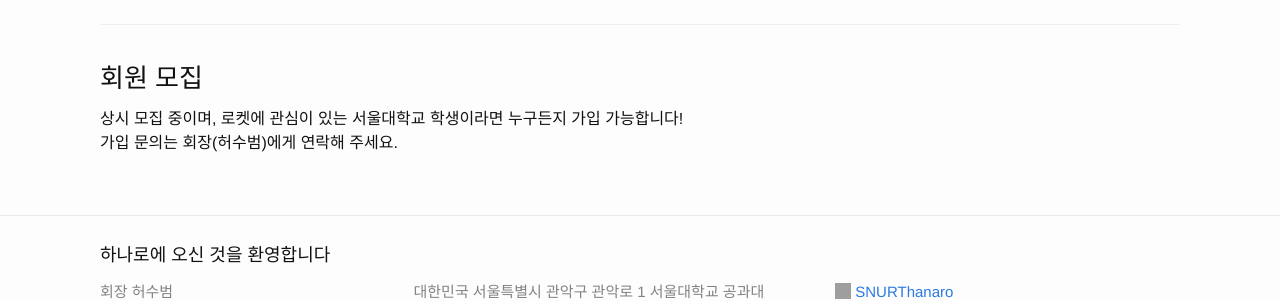
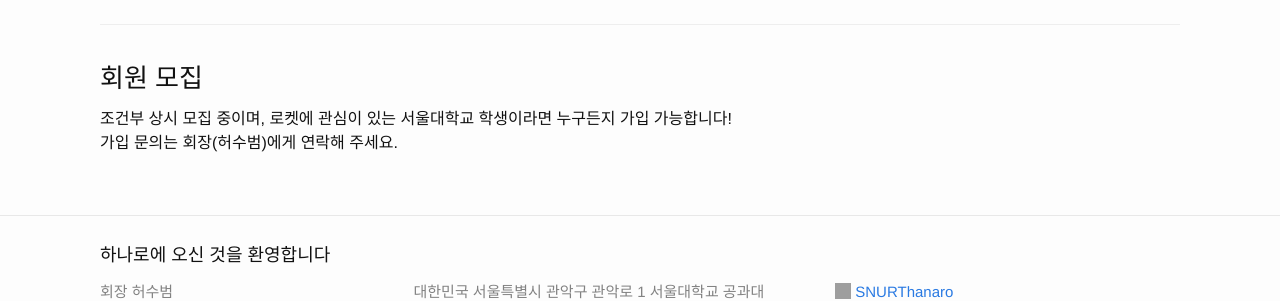
Before and after one commit to Hanaro2021/hanaro.github.io, a Jekyll site: the page built from _pages/1.about.md, in a window 1280 px wide. Shown: the part 1456-1757 px from the top of the page. Built offline with Jekyll 4.4.1, drawn with Linux system fonts in a browser that asks for light colours; nearby versions of some CDN libraries; grey boxes are pictures that could not be loaded.

Commit message:
Update 1.about.md

```diff
--- a/_pages/1.about.md
+++ b/_pages/1.about.md
@@ -69,5 +69,5 @@ NURA(National Universities' Rocket Association, 전국대학생로켓연합회)
 * * *
 <br/>
 <h3>회원 모집</h3>
-상시 모집 중이며, 로켓에 관심이 있는 서울대학교 학생이라면 누구든지 가입 가능합니다! <br/>
+조건부 상시 모집 중이며, 로켓에 관심이 있는 서울대학교 학생이라면 누구든지 가입 가능합니다! <br/>
 가입 문의는 회장(허수범)에게 연락해 주세요.
```
